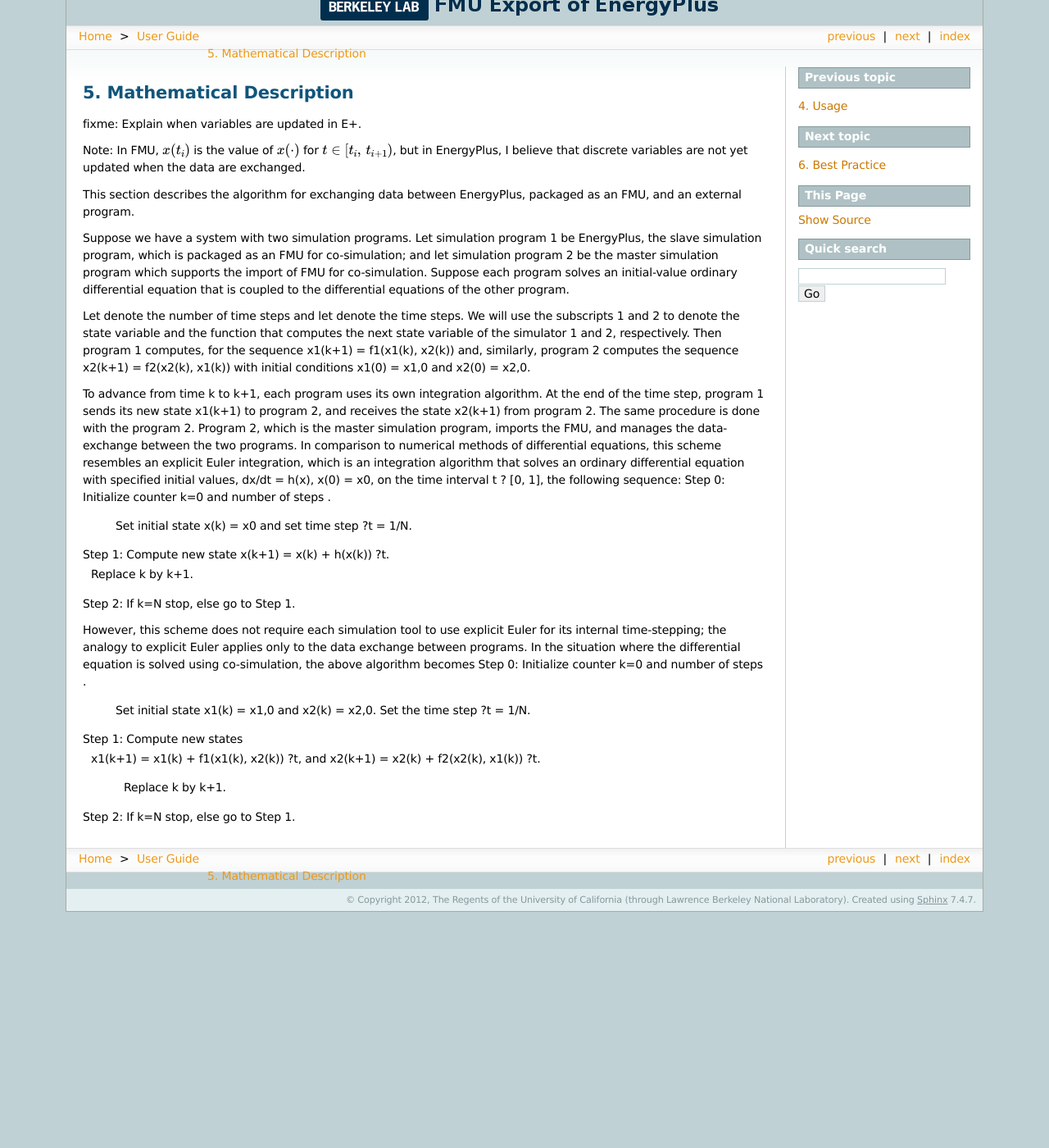
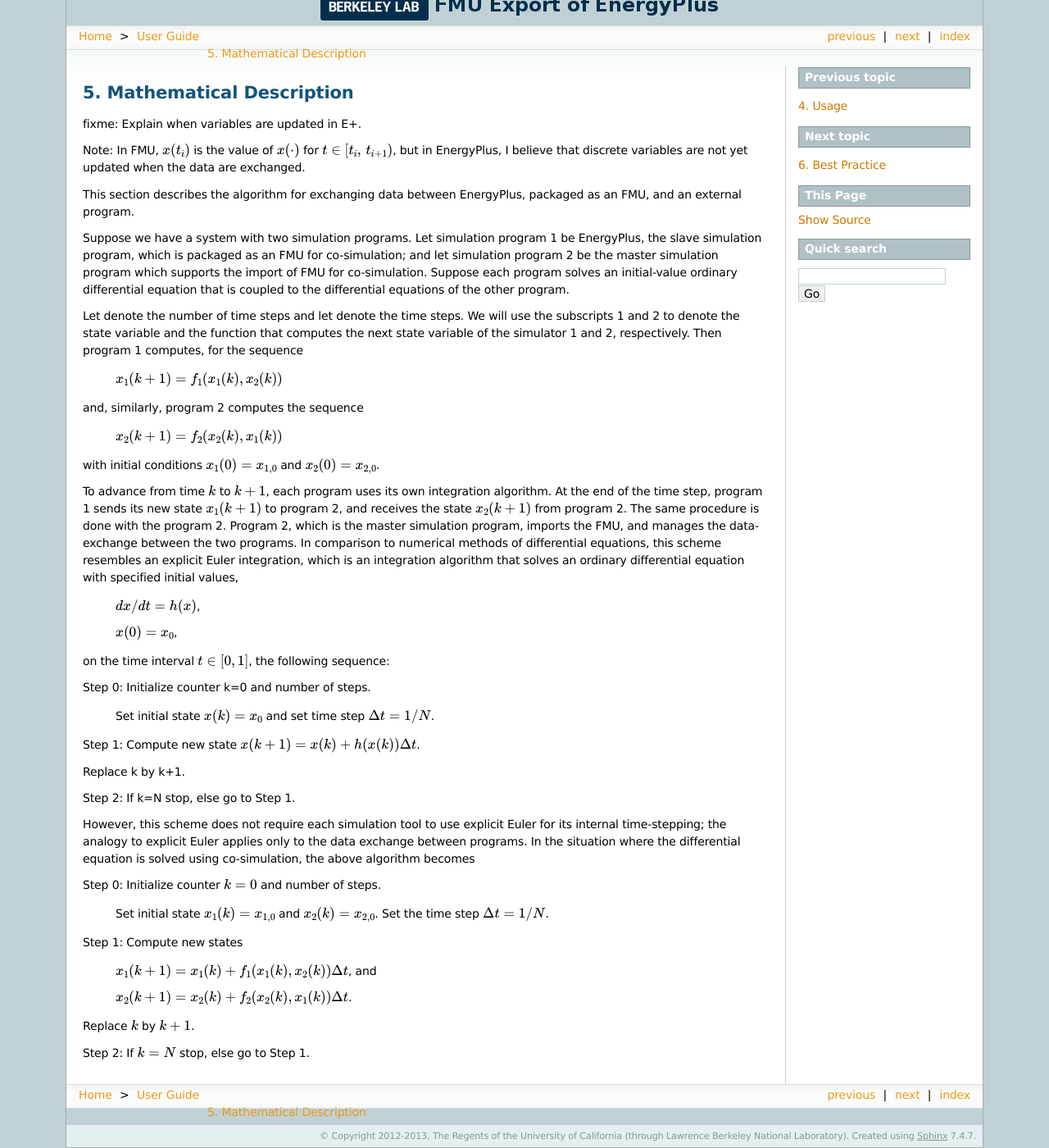
Before and after one commit to lbl-srg/EnergyPlusToFMU, a Sphinx documentation site: the page built from docs/userGuide/source/mathematics.rst, in a window 1280 px wide and 1400 px high, scrolled down 76 px. Shown: the whole window at 82% size. Built offline with Sphinx 7.4.7, drawn with Linux system fonts in a browser that asks for light colours; formulas are drawn with MathJax 3; pages that are not in the unit, such as notebooks, are missing from menus; before the commit the page ends 1188 px from its top, so only the background shows below that.

Commit message:
Updated the documentation

```diff
--- a/docs/userGuide/source/conf.py
+++ b/docs/userGuide/source/conf.py
@@ -26,7 +26,7 @@
 #extensions = ['sphinx.ext.autodoc', 'sphinx.ext.pngmath']
 extensions = ['sphinx.ext.autodoc', 'mathjax']
 # mathjax_path is based on http://www.mathjax.org/docs/2.0/start.html
-mathjax_path = "https://d3eoax9i5htok0.cloudfront.net/mathjax/latest/MathJax.js?config=TeX-AMS-MML_HTMLorMML"
+mathjax_path = "http://cdn.mathjax.org/mathjax/latest/MathJax.js?config=TeX-AMS-MML_HTMLorMML"
 
 # Add any paths that contain templates here, relative to this directory.
 templates_path = ['_templates']
@@ -42,7 +42,7 @@
 
 # General information about the project.
 project = u'FMU Export of EnergyPlus'
-copyright = u'2012, The Regents of the University of California (through Lawrence Berkeley National Laboratory)'
+copyright = u'2012-2013, The Regents of the University of California (through Lawrence Berkeley National Laboratory)'
 
 # The version info for the project you're documenting, acts as replacement for
 # |version| and |release|, also used in various other places throughout the
--- a/docs/userGuide/source/mathematics.rst
+++ b/docs/userGuide/source/mathematics.rst
@@ -2,8 +2,10 @@
 
 .. _mathematics:
 
+
 Mathematical Description
 ========================
+
 
 fixme: Explain when variables are updated in E+.
 
@@ -17,29 +19,47 @@
 
 Let   denote the number of time steps and let   denote the time steps. We will use the subscripts 1 and 2 to denote the state variable and the function that computes the next state variable of the simulator 1 and 2, respectively.
 Then program 1 computes, for  the sequence
-x1(k+1) = f1(x1(k), x2(k))
+
+	:math:`x_{1}(k+1) = f_{1}(x_{1}(k), x_{2}(k))`
+
 and, similarly, program 2 computes the sequence
-x2(k+1) = f2(x2(k), x1(k))
-with initial conditions x1(0) = x1,0 and x2(0) = x2,0.
 
-To advance from time k to k+1, each program uses its own integration algorithm. At the end of the time step, program 1 sends its new state x1(k+1) to program 2, and receives the state x2(k+1) from program 2. The same procedure is done with the program 2. Program 2, which is the master simulation program, imports the FMU, and manages the data-exchange between the two programs.
+	:math:`x_{2}(k+1) = f_{2}(x_{2}(k), x_{1}(k))`
+
+with initial conditions :math:`x_{1}(0) = x_{1,0}` and :math:`x_{2}(0) = x_{2,0}`.
+
+To advance from time :math:`k` to :math:`k+1`, each program uses its own integration algorithm. At the end of the time step, program 1 sends its new state :math:`x_{1}(k+1)` to program 2, and receives the state :math:`x_{2}(k+1)` from program 2.
+The same procedure is done with the program 2. Program 2, which is the master simulation program, imports the FMU, and manages the data-exchange between the two programs.
 In comparison to numerical methods of differential equations, this scheme resembles an explicit Euler integration, which is an integration algorithm that solves an ordinary differential equation with specified initial values,
-dx/dt = h(x),
-x(0)  = x0,
-on the time interval t ? [0, 1], the following sequence:
-Step 0:	Initialize counter k=0 and number of steps  .
 
-	Set initial state x(k) = x0 and set time step ?t = 1/N.
-Step 1:	Compute new state x(k+1) = x(k) + h(x(k)) ?t.
-	Replace k by k+1.
+	:math:`dx/dt = h(x)`,
+
+	:math:`x(0)  = x_{0}`,
+
+on the time interval :math:`t \in [0, 1]`, the following sequence:
+
+Step 0:	Initialize counter k=0 and number of steps.
+
+	Set initial state :math:`x(k) = x_{0}` and set time step  :math:`\Delta t = 1/N`.
+
+Step 1:	Compute new state  :math:`x(k+1) = x(k) + h(x(k)) \Delta t`.
+
+Replace k by k+1.
+
 Step 2:	If k=N stop, else go to Step 1.
 
 However, this scheme does not require each simulation tool to use explicit Euler for its internal time-stepping; the analogy to explicit Euler applies only to the data exchange between programs.  In the situation where the differential equation is solved using co-simulation, the above algorithm becomes
-Step 0:	Initialize counter k=0 and number of steps  .
 
-	Set initial state x1(k) = x1,0 and x2(k) = x2,0. Set the time step ?t = 1/N.
+Step 0:	Initialize counter :math:`k=0` and number of steps.
+
+	Set initial state :math:`x_{1}(k) = x_{1,0}` and :math:`x_{2}(k) = x_{2,0}`. Set the time step  :math:`\Delta t = 1/N`.
+
 Step 1:	Compute new states
-  x1(k+1) = x1(k) + f1(x1(k), x2(k)) ?t, and
-  x2(k+1) = x2(k) + f2(x2(k), x1(k)) ?t.
-	Replace k by k+1.
-Step 2:	If k=N stop, else go to Step 1.
+
+	:math:`x_{1}(k+1) = x_{1}(k) + f_{1}(x_{1}(k), x_{2}(k)) \Delta t`, and
+
+	:math:`x_{2}(k+1) = x_{2}(k) + f_{2}(x_{2}(k), x_{1}(k)) \Delta t`.
+
+Replace :math:`k` by :math:`k+1`.
+
+Step 2:	If :math:`k=N` stop, else go to Step 1.
```
